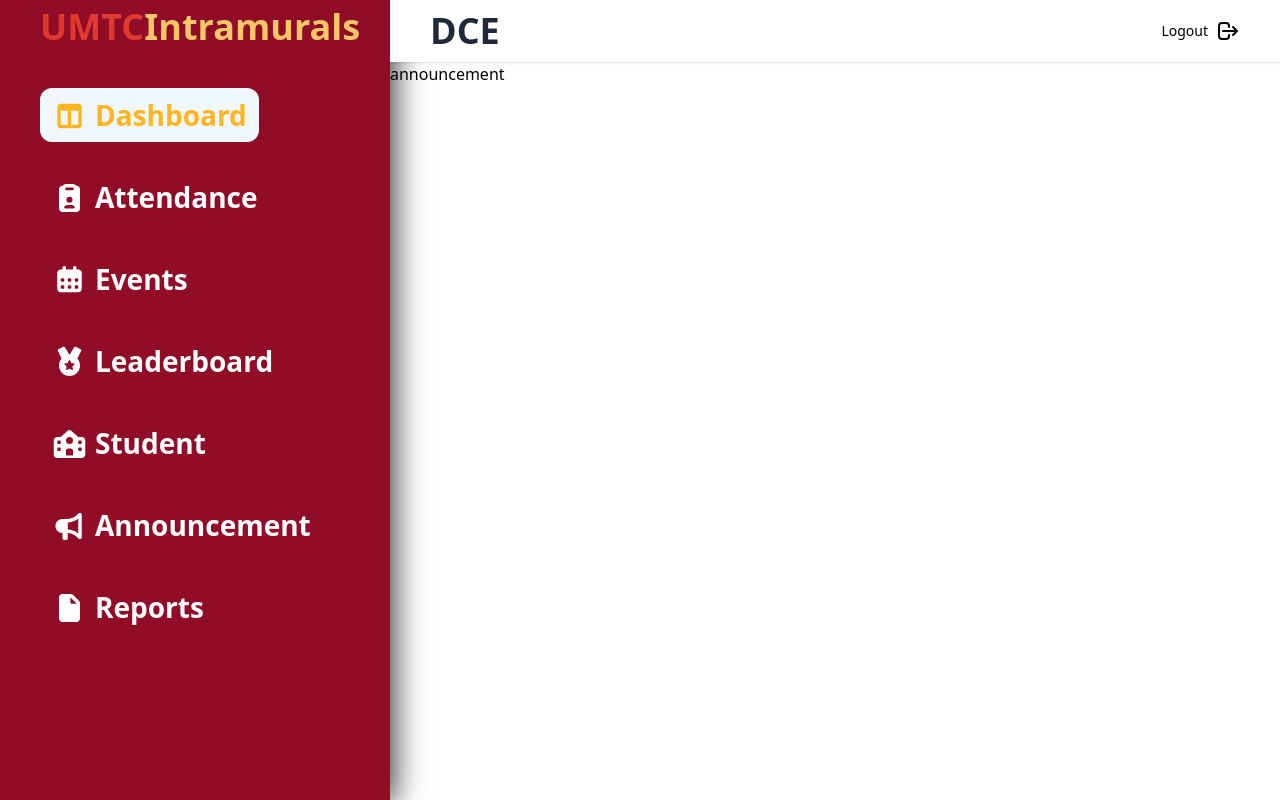
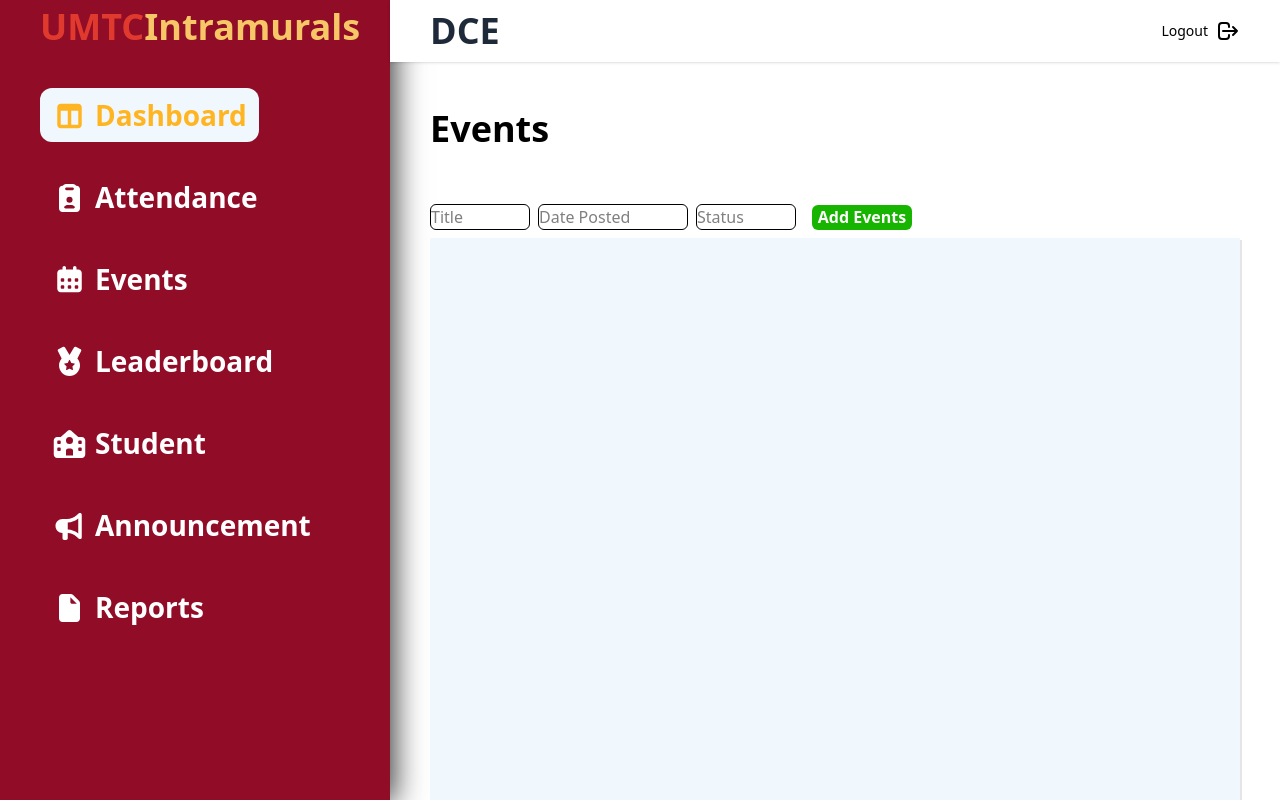
Before and after one commit to lawie2k/intramurals-QR-attendance-app, a React (Vite) app in the folder qr-attendance-admin/: page /announcement in a window 1280 px wide. Shown: the top 800 px of the page. Built offline with nearby package versions, Linux system fonts and the light colour scheme.

Commit message:
done annoucement

```diff
--- a/qr-attendance-admin/src/tabs/announcement.tsx
+++ b/qr-attendance-admin/src/tabs/announcement.tsx
@@ -2,7 +2,22 @@
 export default function announcement() {
     return (
         <>
-        <h1>announcement</h1>
+        <div className="h-[900px] px-[40px] pt-[20px]">
+			<div>
+				<h1 className="mt-[20px] font-bold text-[36px]">Events</h1>
+			</div>
+			<div className=" mt-12 flex-col">
+				<input type="text" className="w-[100px] mr-2 text-black border-1 border-black-300 rounded-md text-bold" placeholder="Title" />
+				<input type="text" className="w-[150px] mr-2 text-black border-1 border-black-300 rounded-md text-bold" placeholder="Date Posted"/>
+				<input type="text" className="w-[100px] mr-2 text-black border-1 border-black-300 rounded-md text-bold" placeholder="Status" />
+
+				<button className="w-[100px] h-[25px] bg-[#18B500] font-bold text-white ml-2 rounded-md">Add Events</button>
+			</div>
+			<div className="w-full h-[700px] mt-2 bg-[#F1F8FD] shadow-[2px_2px_0px_0px_rgba(0,_0,_0,_0.1)] p-4">
+
+			</div>
+			</div>
+
         </>
    )
 }
--- a/qr-attendance-admin/src/tabs/student.tsx
+++ b/qr-attendance-admin/src/tabs/student.tsx
@@ -2,7 +2,16 @@
 export default function student() {
     return (
         <>
-        <h1>student</h1>
+       <div className="h-[900px] px-[40px] pt-[20px]">
+			<div>
+				<h1 className="mt-[20px] font-bold text-[36px]">Events</h1>
+			</div>
+
+			<div className="w-full h-[700px] mt-2 bg-[#F1F8FD] shadow-[2px_2px_0px_0px_rgba(0,_0,_0,_0.1)] p-4">
+
+			</div>
+			</div>
+
         </>
     )
 }
```
